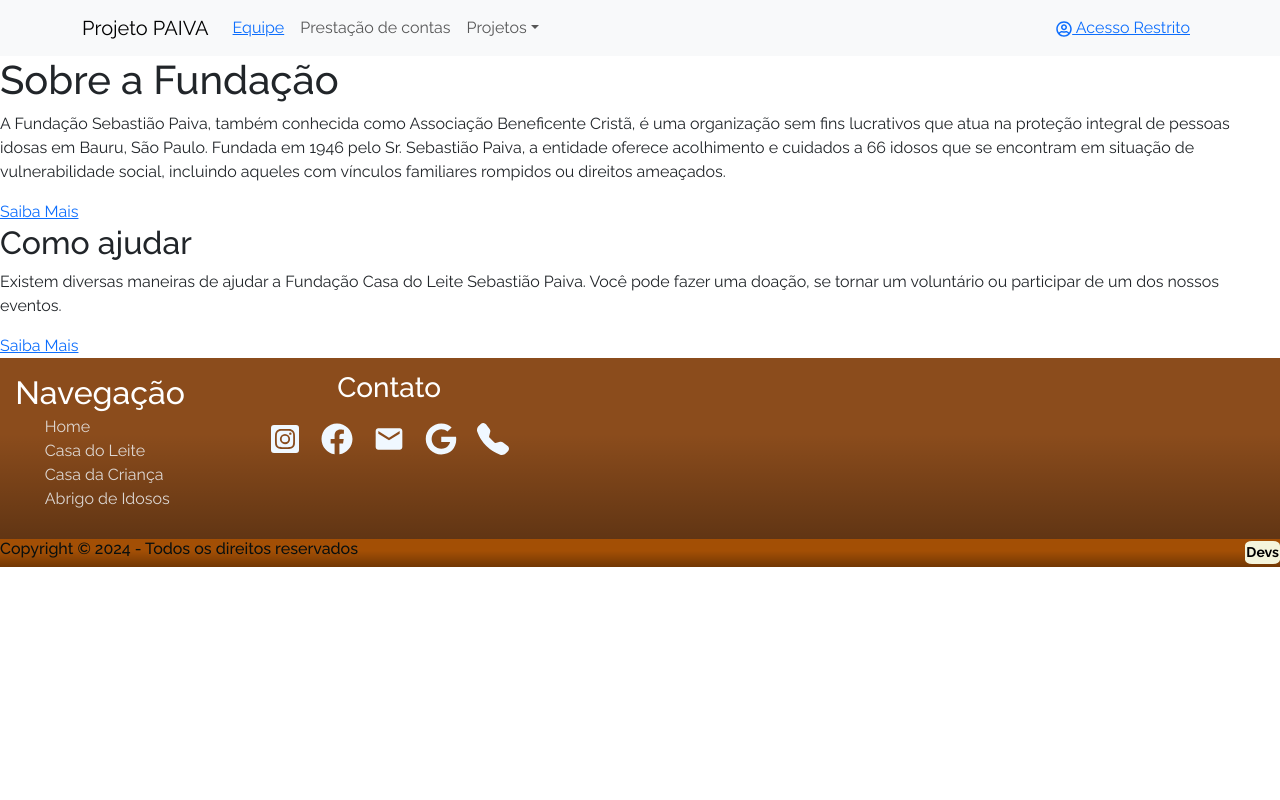
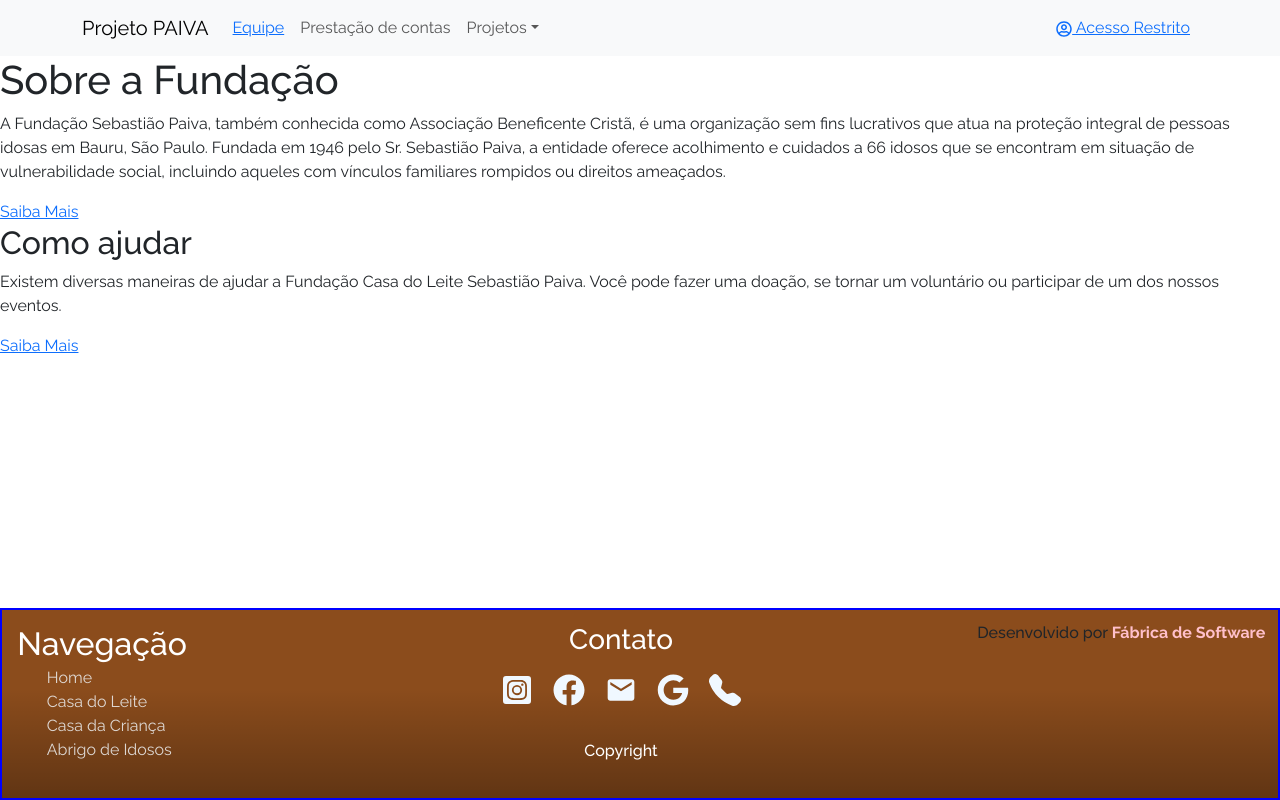
Before and after one commit to Yemuri/PAIVA, a React (Create React App) app in the folder frontend/: page / in a window 1280 px wide. Built offline with nearby package versions, Linux system fonts and the light colour scheme.

Commit message:
alterado footer

```diff
--- a/frontend/src/component/footer/footer.css
+++ b/frontend/src/component/footer/footer.css
@@ -1,98 +1,115 @@
-
-.container-geral{
+.container-geral {
     width: 100%;
-    height: auto;
     display: flex;
+    position: fixed;
+    bottom: 0;
     overflow-x: hidden;
     flex-direction: column;
+    justify-content: space-between;
+    border: blue solid 2px;
+    background: #8b4c1c;
+    background-image: linear-gradient(180deg, rgba(0, 0, 0, 0) 42%, rgba(0, 0, 0, 0.3) 100%);
+    height: 12rem;
 }
 
-.colunas{
+.colunas {
+
     padding: 1%;
-    background: #8b4c1c;
-    background-image: linear-gradient(180deg, rgba(0, 0, 0, 0) 42%, rgba(0, 0, 0, 0.3) 100%);
     display: flex;
     flex-direction: row;
     min-width: 100%;
+    justify-content: space-between;
 }
 
-.row-footer{
+
+.row-footer {
     min-width: 20%;
     list-style-type: none;
 }
 
-.contact{
+.contact {
     min-width: 20%;
+
 }
 
-.contact h3{
+.contact h6 {
+    display: flex;
+    justify-content: center;
+    margin-top: 10%;
+    color: white;
+
+}
+
+.devpor  a{
+    color:pink;
+    font-weight: bolder;
+    text-decoration: none;
+}
+
+.contact h3 {
     display: flex;
     justify-content: center;
     color: #fff;
 }
 
-.row-footer > h3{
+.row-footer>h3 {
     font-size: 2em;
     margin: 1%;
     color: #fff;
 }
 
-.row-footer > ul > li{
+.row-footer>ul>li {
     list-style-type: none;
     /* padding: 1%; */
     color: #eaeaeae3;
 }
 
-.row-footer > ul > li > a{
+.row-footer>ul>li>a {
     text-decoration: none;
     color: #eaeaeae3;
 }
 
-.row-footer > ul > li > a:hover{
+.row-footer>ul>li>a:hover {
     color: #FCF6B1;
     transition: 0.1s;
 }
 
-.icon_contact{
+.icon_contact {
     color: #fff;
     padding: 2%;
     margin: 2%;
     font-size: 2em;
 }
 
-.container_icones{
+.container_icones {
     flex-direction: row;
     display: flex;
     justify-content: center;
-
 }
 
-.icon_contact > a{
+.icon_contact>a {
     color: aliceblue;
 }
 
-.icon_contact > a:hover{
+.icon_contact>a:hover {
     color: #FCF6B1;
     transition: 0.1s;
 }
 
-
-.copyright{
-    text-align: center;
+.copyright {
+    /* text-align: center; */
     min-width: 100%;
     display: flex;
-    color: #080F0F;
+    /* color: #080F0F; */
     font-size: 0.5em;
     /* background-color: #080F0F; */
     background-color: #A34F05;
     background-image: linear-gradient(180deg, rgba(0, 0, 0, 0) 42%, rgba(0, 0, 0, 0.3) 100%);
-    justify-content: space-between;
-    align-items: center;
-
-
+    /* justify-content: space-between; */
+    /* align-items: center; */
 }
 
-.botaoabrirmodal{
+.botaoabrirmodal {
     font-size: 1rem;
     padding: 1px 1px;
     background-color: beige;
@@ -105,9 +122,34 @@
     cursor: pointer;
 }
 
-.fecharmodals{
+.fecharmodals {
     display: flex;
     position: fixed;
     bottom: 904;
     right: 44;
 }
+
+.container-desenvolvedores {
+    border: solid green 2px;
+    background-color: #db955f;
+}
+
+.container-desenvolvedores{
+    width: 70%;
+    position: absolute;
+    left: 15%;
+    top: 50;
+    box-shadow: 5px 5px 10px 1px black;
+}
+
+.container-texto{
+    margin: 15px 0 0 15px;
+}
+
+.container-desenvolvedores a{
+    text-decoration: none;
+    color: black;
+    font-weight: bold;
+
+
+}
--- a/frontend/src/component/footer/footer.js
+++ b/frontend/src/component/footer/footer.js
@@ -26,32 +26,10 @@ export default function Footer() {
         setModalAberto(false)
     }
 
-
-
-
-
-
-
     return (
+        <div>
             <div className="container-geral">
-            {/* <h3>Desenvolvido por: jorginho_dev_o_REI_dos_codigos</h3> */}
-            {/* <div className='topo'>
-                <FaArrowAltCircleUp />
-            </div> */}
                 <div className='colunas'>
-                {/* <div className='row-footer'>
-                    <h3>Desenvolvedores</h3>
-                    <ul>
-                        <li>Bruna Raissa Correa Moura</li>
-                        <li>Camila Pereira Raimundo</li>
-                        <li>Eduardo Coque Corrêa de Lima</li>
-                        <li>Fernando Eduardo Motta Mendes</li>
-                        <li>Karoliny Bazan Silva</li>
-                        <li>Kauã Limão Nunes</li>
-                        <li>Thais Carolina Henrique</li>
-                        <li>Yemuri Wanderlei Teodoro</li>
-                    </ul>
-                </div> */}
                     <div className='row-footer'>
                         <h3>Navegação</h3>
                         <ul>
@@ -61,9 +39,6 @@ export default function Footer() {
                             <li><Link to="/">Abrigo de Idosos</Link></li>
                         </ul>
                     </div>
-                {/* <div className='row-footer'>
-                    <FaRegArrowAltCircleUp />
-                </div> */}
                     <div className='contact'>
                         <h3>Contato</h3>
                         <div className='container_icones'>
@@ -73,29 +48,34 @@ export default function Footer() {
                             <span className='icon_contact'><Link to=''><FaGoogle /></Link></span>
                             <span className='icon_contact'><Link to=''><BsFillTelephoneFill /></Link></span>
                         </div>
+                            <h6 >Copyright</h6>
                     </div>
+                    <div className='devpor'>
+                        <h6>Desenvolvido por <a onClick={abrirModal} className='fabrica-software'> Fábrica de Software</a></h6>
                     </div>
-            <div className='copyright'>
-                <div><h6>Copyright © 2024 - Todos os direitos reservados</h6></div>
-                <div className='devs'>
-                    <a className='botaoabrirmodal' onClick={abrirModal}>Devs</a>
-                    <Modal isOpen={modalAberto}>
-                        {/* <h6>MODAL ABERTO</h6> */}
-                        <div>
-                            <h2>Desenvolvedores</h2>
+                        <Modal isOpen={modalAberto} onRequestClose={fecharModal} className='container-desenvolvedores'>
+                            <div className='container-texto'>
+                            <h3>Desenvolvedores:</h3>
+
                                 <a href='mailto: camispeereira@gmail.com'> <p>Bruna</p></a>
                                 <a href='mailto: email@gmail.com'> <p>Camila</p></a>
+                                <a href='mailto: email@gmail.com'> <p>Eduardo</p></a>
                                 <a href='mailto: email@gmail.com'> <p>Fernando</p></a>
                                 <a href='mailto: email@gmail.com'> <p>Karol</p></a>
                                 <a href='mailto: email@gmail.com'> <p>Kaua</p></a>
                                 <a href='mailto: email@gmail.com'> <p>Thais</p></a>
                                 <a href='mailto: email@gmail.com'> <p>Yemuri</p></a>
                             </div>
-                        <button className='fecharmodals' onClick={fecharModal}>{'❌'}</button>
+
                         </Modal>
                 </div>
+
             </div>
-        </div> // container geral
+
+
+
+
+        </div > // container geral
 
     )
 }
```
Lines whose indentation alone changed are shown as unchanged.
